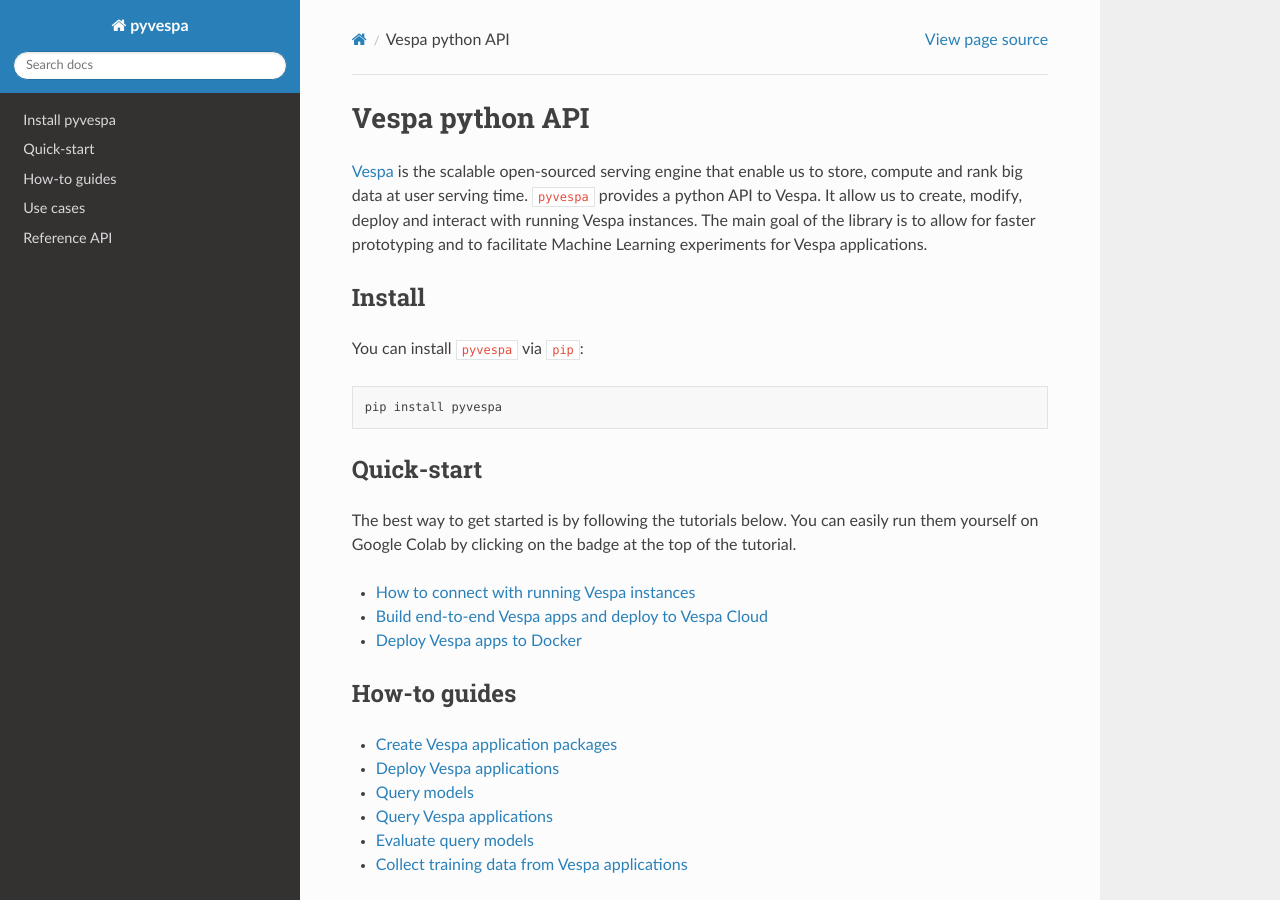
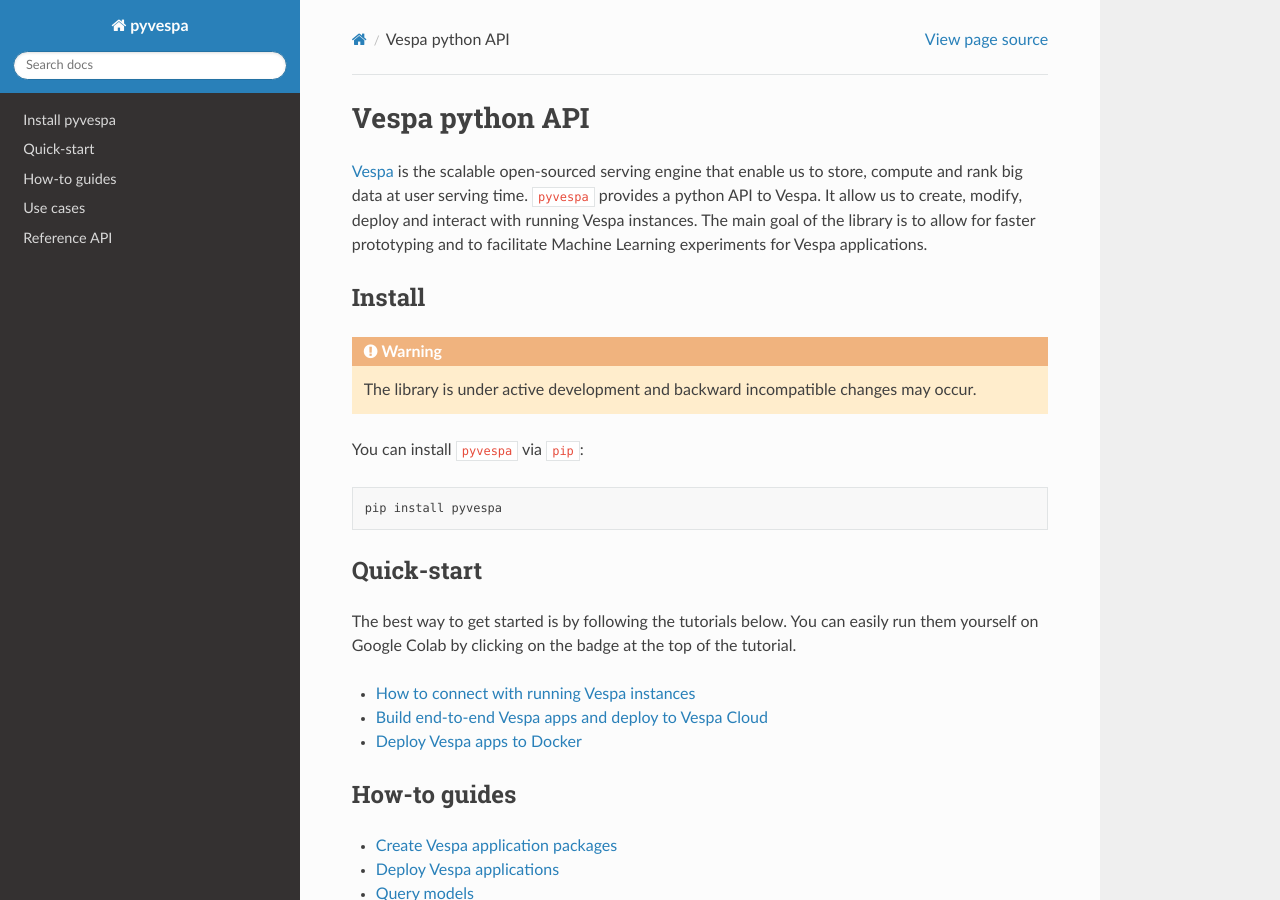
Before and after one commit to vespa-engine/pyvespa, a Sphinx documentation site: the page built from docs/sphinx/source/index.rst, in a window 1280 px wide and 900 px high. Built offline with Sphinx 7.4.7 and the Read the Docs theme 2.0.0, drawn with Linux system fonts in a browser that asks for light colours; pages that are not in the unit, such as notebooks, are missing from menus.

Commit message:
add warning about unstable API

```diff
--- a/docs/sphinx/source/index.rst
+++ b/docs/sphinx/source/index.rst
@@ -25,6 +25,9 @@
 
 Install
 +++++++
+
+.. warning::
+    The library is under active development and backward incompatible changes may occur.
 
 You can install ``pyvespa`` via ``pip``:
 
```
